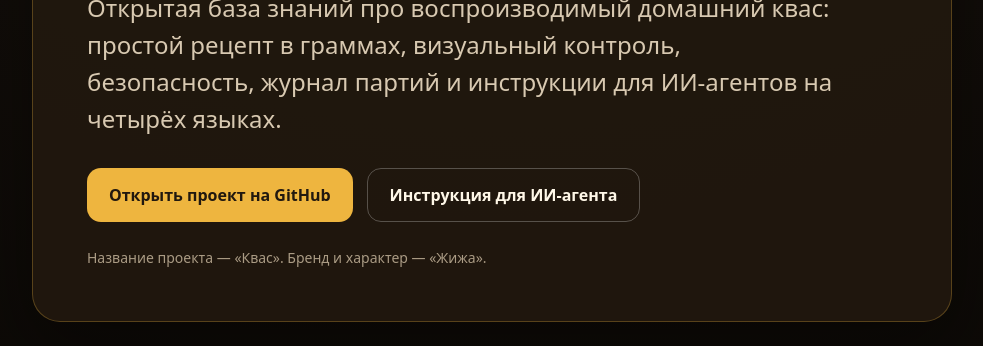
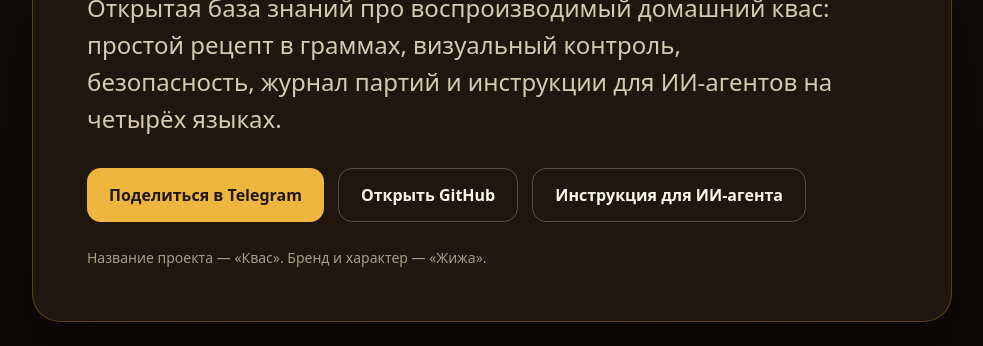
Before and after one commit to bambuchastudent/kvas-ai-agent, a website: page share/index.html in a window 1280 px wide. Shown: the part 786-1132 px from the top of the page, without its empty margins (148-1131 px from the left). Drawn offline with Linux system fonts and the light colour scheme.

Commit message:
Add Telegram share button and finalize 1.0.4 preview page

```diff
--- a/share/index.html
+++ b/share/index.html
@@ -50,7 +50,8 @@
       <h1>Квас Жижа<br>для ИИ-агента</h1>
       <p>Открытая база знаний про воспроизводимый домашний квас: простой рецепт в граммах, визуальный контроль, безопасность, журнал партий и инструкции для ИИ-агентов на четырёх языках.</p>
       <div class="actions">
-        <a class="button" href="https://github.com/bambuchastudent/kvas-ai-agent">Открыть проект на GitHub</a>
+        <a class="button" href="https://t.me/share/url?url=https%3A%2F%2Fbambuchastudent.github.io%2Fkvas-ai-agent%2Fv1.0.4%2F&text=%D0%9A%D0%B2%D0%B0%D1%81%20%D0%96%D0%B8%D0%B6%D0%B0%20%D0%B4%D0%BB%D1%8F%20%D0%98%D0%98-%D0%B0%D0%B3%D0%B5%D0%BD%D1%82%D0%B0">Поделиться в Telegram</a>
+        <a class="button secondary" href="https://github.com/bambuchastudent/kvas-ai-agent">Открыть GitHub</a>
         <a class="button secondary" href="https://github.com/bambuchastudent/kvas-ai-agent/blob/develop/agent-instructions/kvas-agent.md">Инструкция для ИИ-агента</a>
       </div>
       <div class="small">Название проекта — «Квас». Бренд и характер — «Жижа».</div>
```
